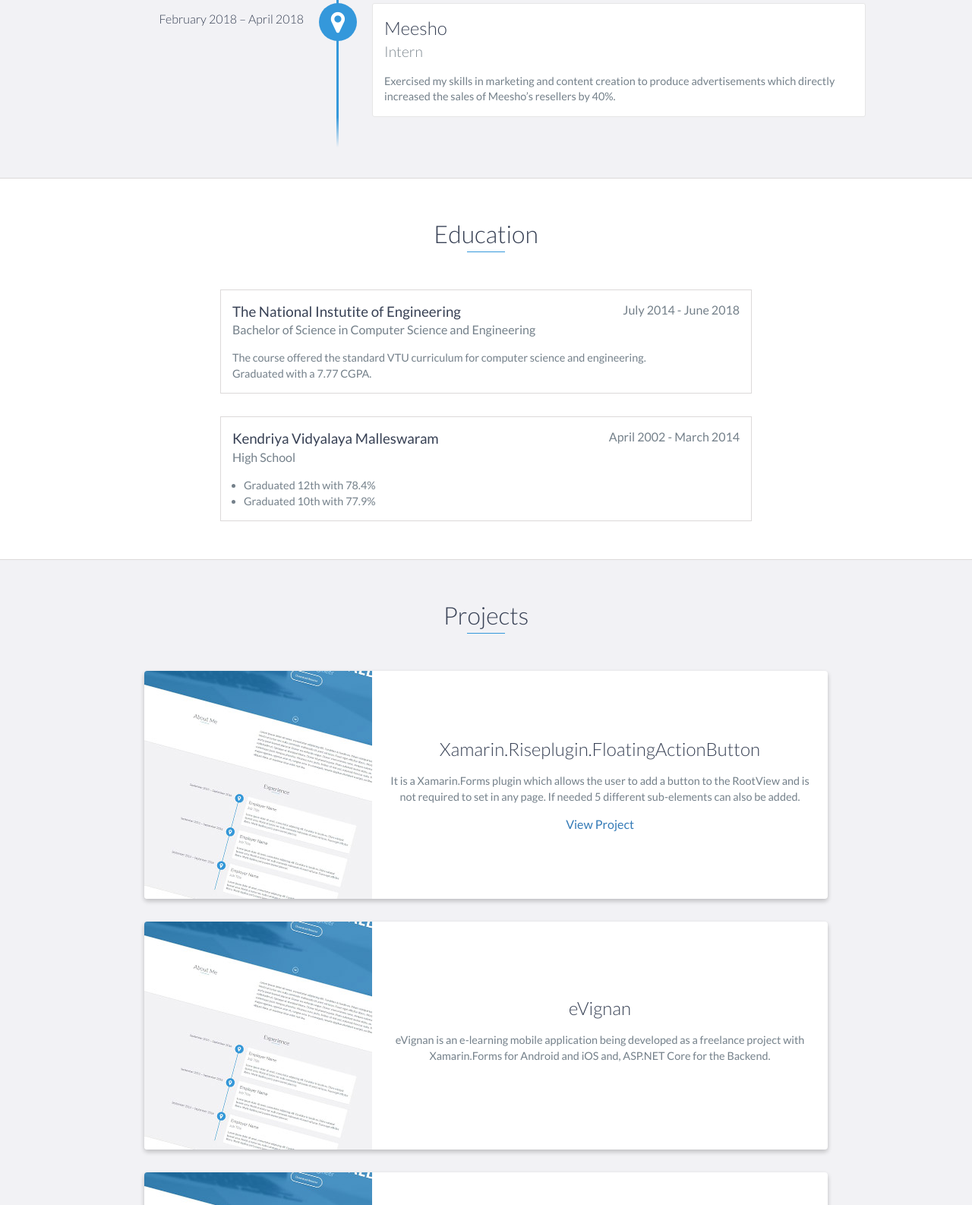
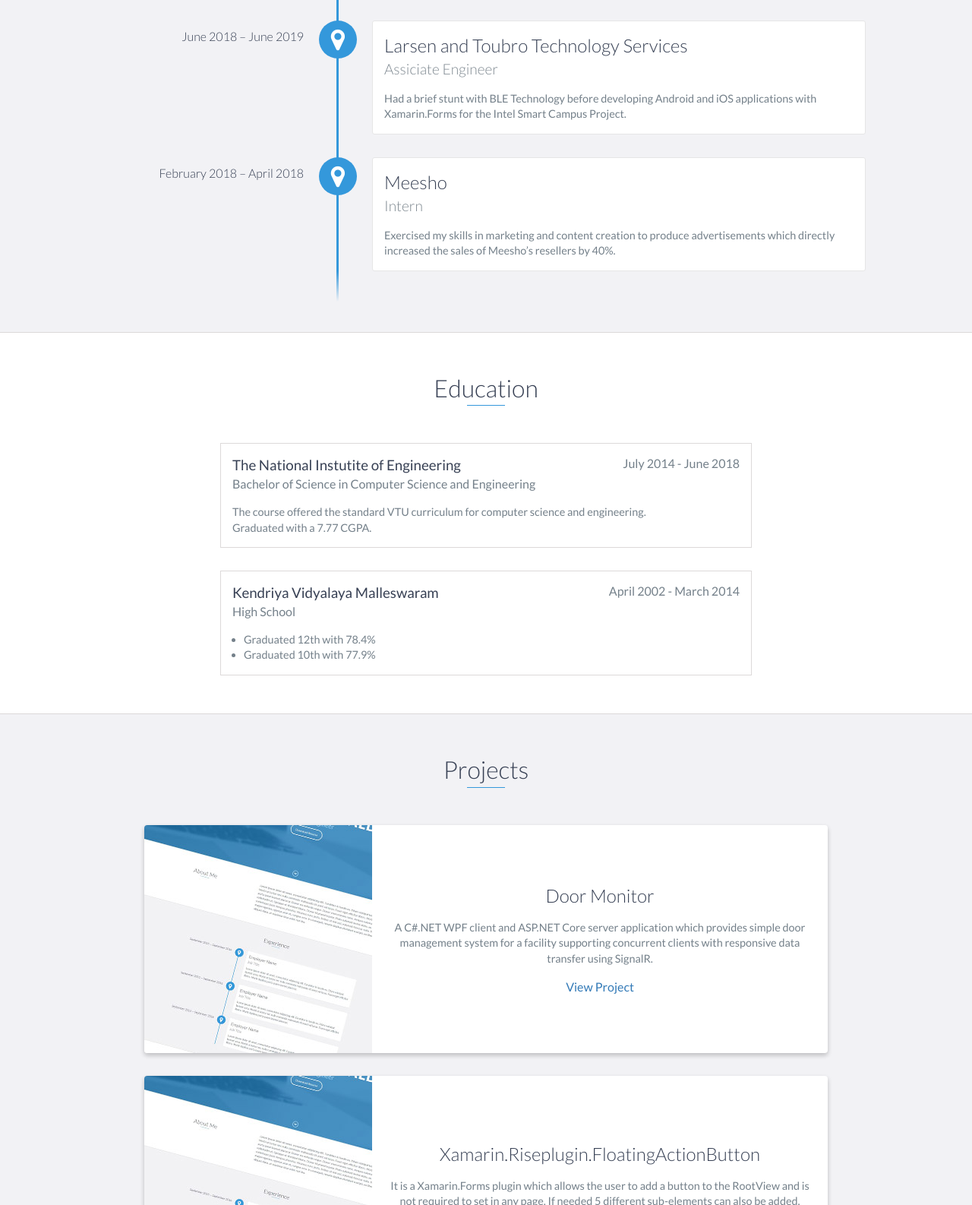
Before and after one commit to Druffl3/druffl3.github.io, a website: page index.html in a window 1280 px wide. Shown: the part 1631-3217 px from the top of the page at 76% size. Drawn offline with nearby package versions, Linux system fonts and the light colour scheme.

Commit message:
Updated resume

```diff
--- a/index.html
+++ b/index.html
@@ -87,7 +87,7 @@
     <div id="experience" class="background-alt">
         <h2 class="heading">Experience</h2>
         <div id="experience-timeline">
-            <div data-date="June 2018 – Present">
+            <div data-date="June 2019 – Present">
                 <h3>Larsen and Toubro Technology Services</h3>
                 <h4>Engineer</h4>
                 <h5>
@@ -96,6 +96,7 @@
                 <p>
                   Developed and maintained Android, iOS and UWP applications which granted the tenants of the PTK1 smart campus to make use of various building-personal features.
                 </p>
+                <a href="https://www.youtube.com/watch?v=oPlLLrVOgJg">Watch glimpse</a>
                 <h5>
                   Intel Smart Campus – Global Product
                 </h5>
@@ -107,6 +108,13 @@
                 </h5>
                 <p>
                   Xamarin.Forms, C#, Azure Cloud Services, Firebase Cloud Messaging, Pubnub, Postman, Google Cloud Platform and Mazemap.
+                </p>
+            </div>
+            <div data-date="June 2018 – June 2019">
+                <h3>Larsen and Toubro Technology Services</h3>
+                <h4>Assiciate Engineer</h4>
+                <p>
+                  Had a brief stunt with BLE Technology before developing Android and iOS applications with Xamarin.Forms for the Intel Smart Campus Project.
                 </p>
             </div>
 
@@ -159,6 +167,24 @@
         <h2 class="heading">Projects</h2>
         <div class="container">
             <div class="row">
+                <div class="project shadow-large">
+                    <div class="project-image">
+                        <img src="images/project.jpg" />
+                    </div>
+                    <!-- End .project-image -->
+                    <div class="project-info">
+                        <h3>Door Monitor</h3>
+                        <p>
+                          A C#.NET WPF client and ASP.NET Core server application which
+                          provides simple door management system for a facility supporting
+                          concurrent clients with responsive data transfer using SignalR.
+                        </p>
+                        <a href="https://github.com/Druffl3/DoorMonitor">View Project</a>
+                    </div>
+                    <!-- End .project-info -->
+                </div>
+                <!-- End .project -->
+
                 <div class="project shadow-large">
                     <div class="project-image">
                         <img src="images/project.jpg" />
```
